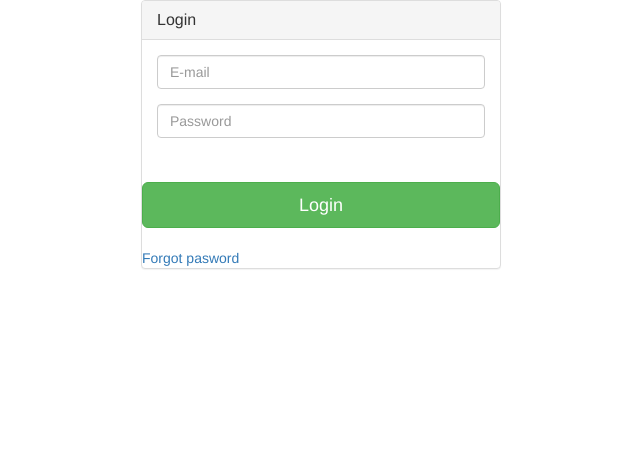
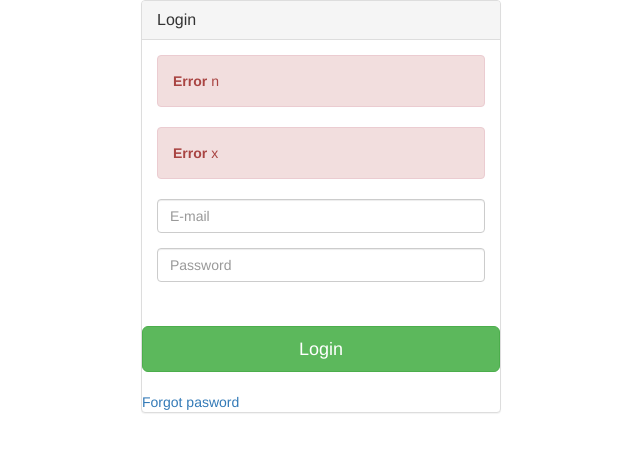
Before and after one commit to TheSanchari/project, a PHP site: the page made by views/login.php in a window 1280 px wide. Shown: the top 452 px of the page, without its empty margins (319-959 px from the left). Run offline with PHP 8.4, Linux system fonts and the light colour scheme; the template is opened without the code that fills it: most values are stand-ins (such as "Sample title", 1, 10 or a date in 2020); some libraries are stand-ins or nearby versions.

Commit message:
modified

```diff
--- a/GuestGallery.php
+++ b/GuestGallery.php
@@ -8,5 +8,6 @@ $data = [];
         'view_status'=>1,
     ]);
 
+
 $viewobj->display('GuestGallery',$data);
 ?>
--- a/includes/footer.php
+++ b/includes/footer.php
@@ -1,2 +1,19 @@
 <script src="//code.jquery.com/jquery-1.11.1.min.js"></script>
 <script src="//maxcdn.bootstrapcdn.com/bootstrap/3.3.0/js/bootstrap.min.js"></script>
+<script src="jquery.fancybox.min.js"></script>
+<script>
+// jQuery(document).ready(function ($) {
+//     $(".fancybox").fancybox({
+//         // API options
+//         afterShow: function () {
+//             $(".fancybox-image")
+//             // first method
+//             .wrap("<a href='" + $(this.element).attr('name') + "' target='_blank' />")
+//             // second method
+//             .on("click", function () {
+//                 $.fancybox.close(true);
+//             });
+//         }
+//     }); // fancybox
+// });
+</script>
--- a/model/DB.php
+++ b/model/DB.php
@@ -166,7 +166,6 @@ class DB
     public function whereClause(array $args)
     {   $row = [];
         // print_r($args);
-
         $this->arrayToClause($args);
 
 
@@ -277,6 +276,7 @@ class DB
 
 
 
+
 }
 
 
--- a/views/login.php
+++ b/views/login.php
@@ -1,4 +1,10 @@
+<?php
+ if(!empty($_SESSION['user_id']))
+ {
+     header("Location: profile.php");
 
+ }
+?>
 <div class="container login">
    <div class="row">
       <div class="col-md-4 col-md-offset-4">
@@ -13,13 +19,31 @@
 
                <form accept-charset="UTF-8" role="form" action="<?=$_SERVER['PHP_SELF']?>" method="post">
                <?php
-                     if(isset($error))
+                     if(isset($error)||isset($credentials))
                      {
                         if(!empty($error))
                         {?>
                            <div class="error">
                            <div class="alert alert-danger">
-                              <strong>Error</strong><?=$error?>
+                              <strong>Error </strong><?=$error?>
+                           </div>
+                           </div>
+                        <?php
+                        }
+                        if(!empty($credentials['email'][0]))
+                        {?>
+                           <div class="error">
+                           <div class="alert alert-danger">
+                              <strong>Error </strong><?=$credentials['email'][0]?>
+                           </div>
+                           </div>
+                        <?php
+                        }
+                        if(!empty($credentials['password'][0]))
+                        {?>
+                           <div class="error">
+                           <div class="alert alert-danger">
+                              <strong>Error </strong><?=$credentials['password'][0]?>
                            </div>
                            </div>
                         <?php
```
Also changed, not shown: index.php (+1 -10 lines), views/gallery.php (+12 -13 lines), views/profile.php (+7 -8 lines), images/15434055570509.png (added), images/thumbnail/thumb_15434055570509.png (added).
